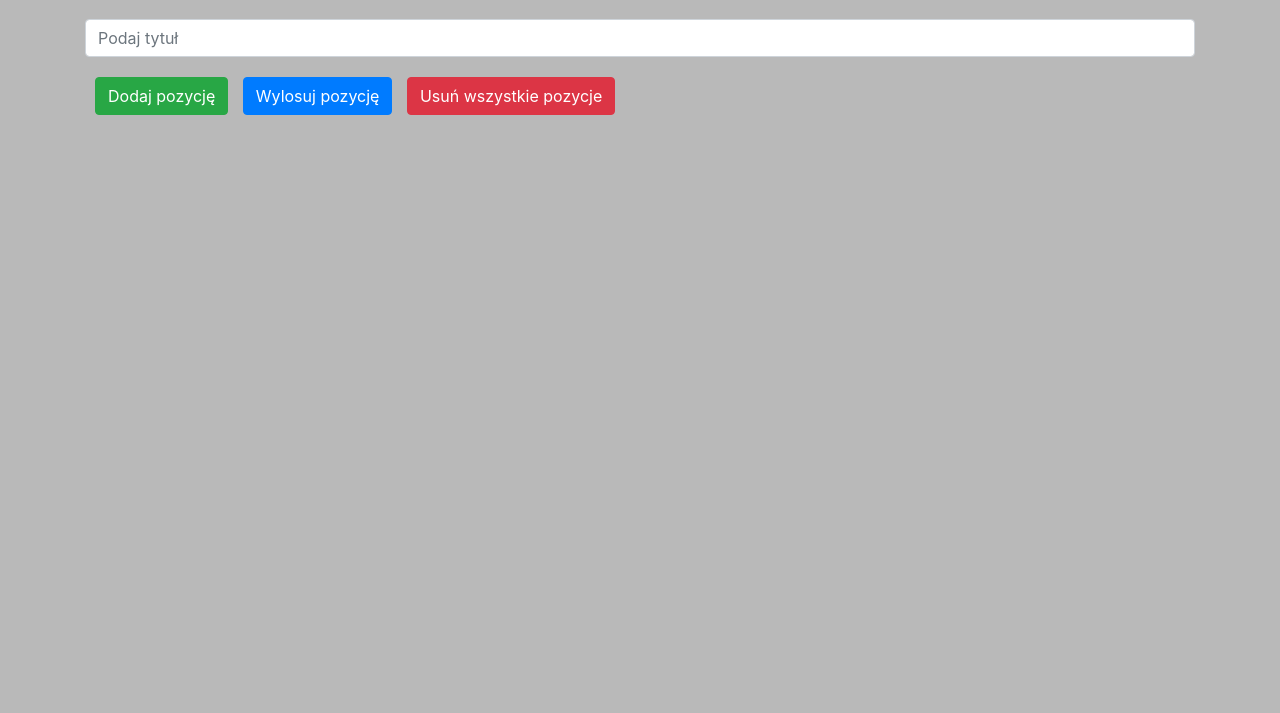
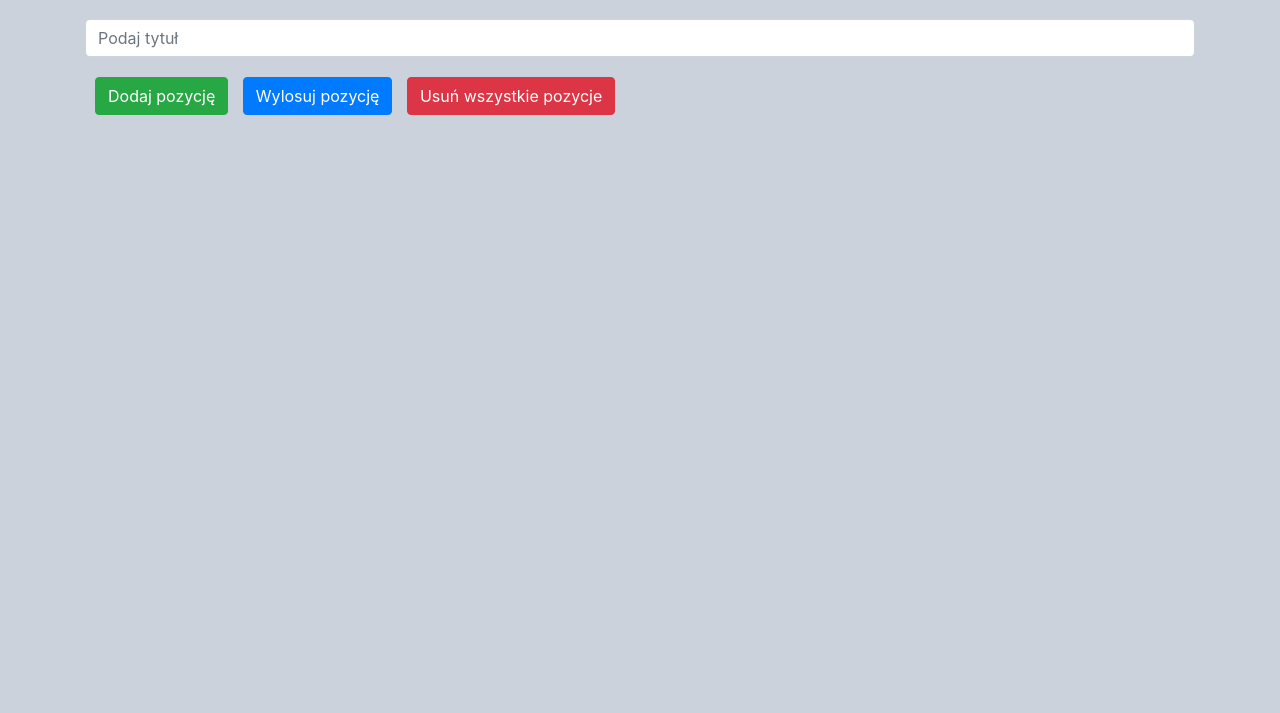
Before and after one commit to mkropidlowski/bookgenerator, a plain HTML site: page index.html in a window 1280 px wide. Shown: the part 87-800 px from the top of the page. Drawn offline with nearby package versions, Linux system fonts and the light colour scheme.

Commit message:
edit css

```diff
--- a/style.css
+++ b/style.css
@@ -1,6 +1,6 @@
 body, html
 {
-    background-color:rgb(185, 185, 185);
+    background-color:#CBD2DB;
     margin: 0;
     padding: 0;
 }
```
